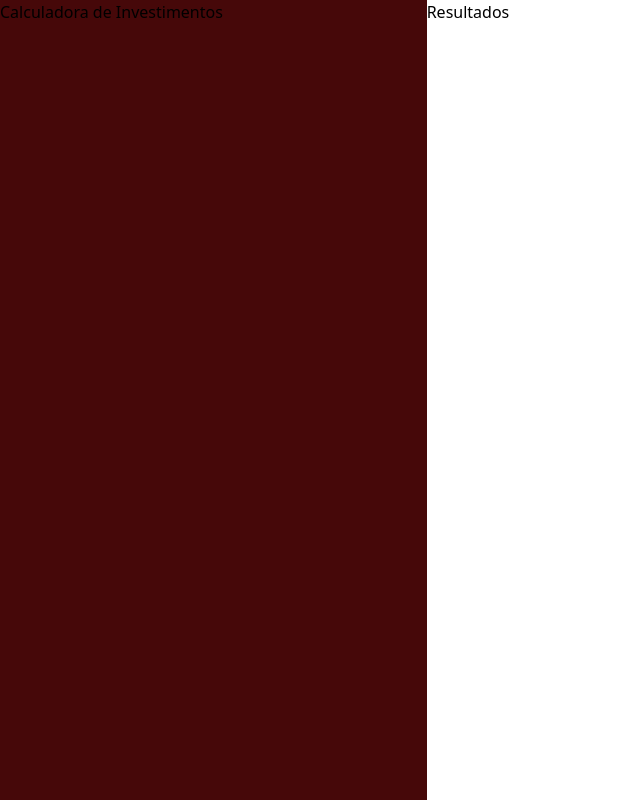
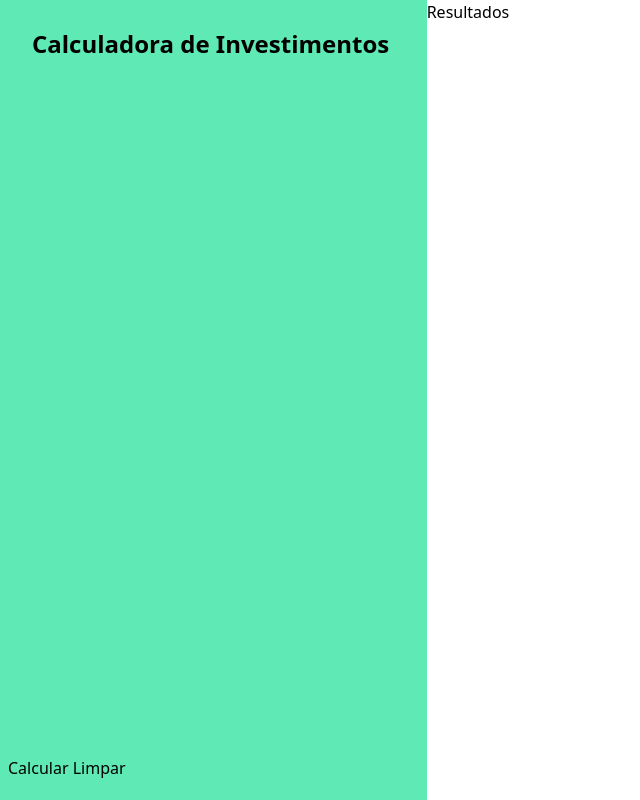
Before and after one commit to luisffelip/projetoCalculadoraInvestimentos, a website built with Vite: page index.html in a window 1280 px wide. Shown: the whole page, without its empty margins (0-640 px from the left). Built offline with nearby package versions, Linux system fonts and the light colour scheme.

Commit message:
Organizando o aside melhor preparando para colocar os forms

```diff
--- a/index.html
+++ b/index.html
@@ -7,8 +7,15 @@
     <title>Calculadora de Investimentos Impressionadora</title>
   </head>
   <body class="h-[100dvh] grid grid-cols-3 grid-rows-2">
-    <aside class="bg-red-950 row-span-2">
-      <h1 class="">Calculadora de Investimentos</h1>
+    <aside class="bg-emerald-300 row-span-2 flex flex-col justify-between py-5 px-2">
+      <h1 class="text-2xl font-bold px-6 py-2">Calculadora de Investimentos</h1>
+      <form>
+
+      </form>
+      <div>
+        <button>Calcular</button>
+        <button>Limpar</button>
+      </div>
     </aside>
     <main>
       <p>Resultados</p>
```
